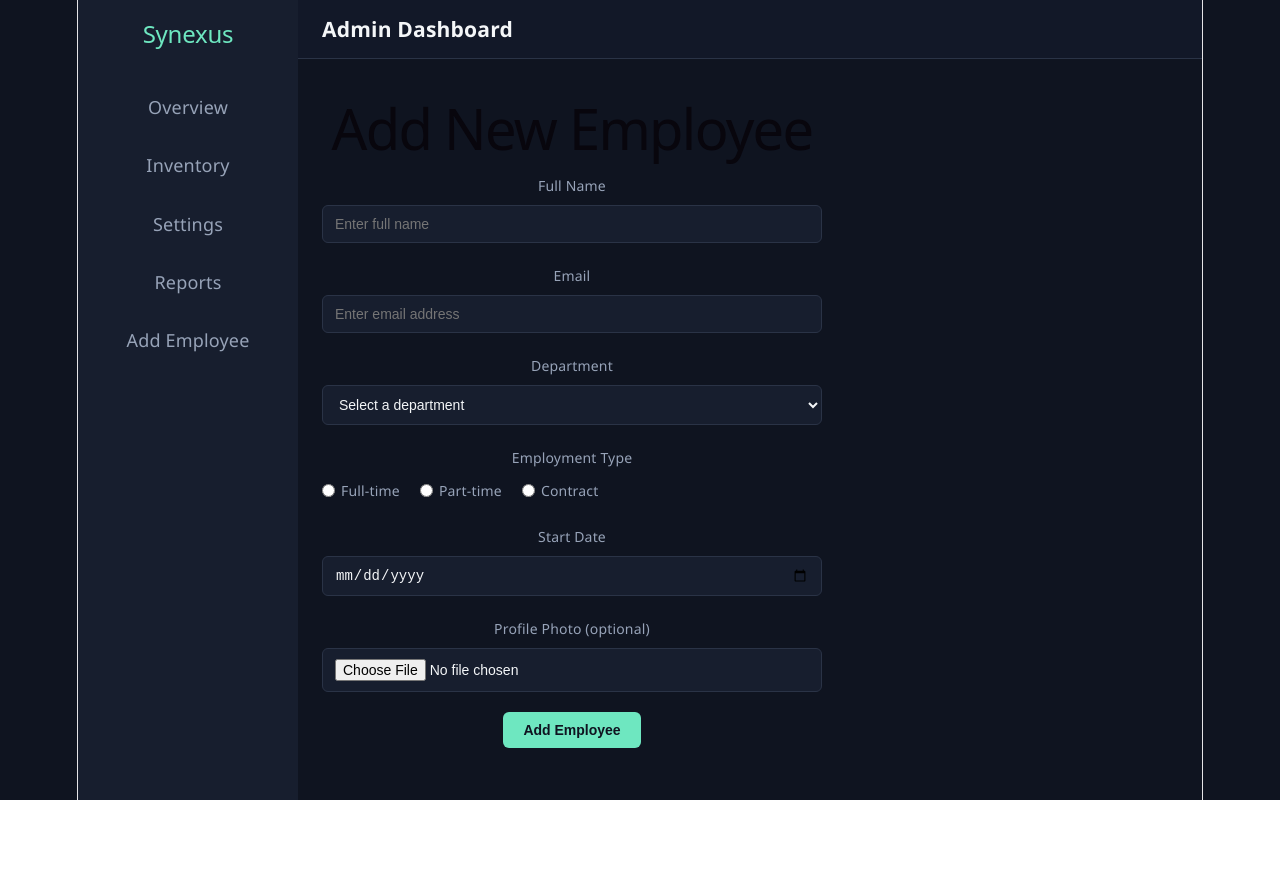
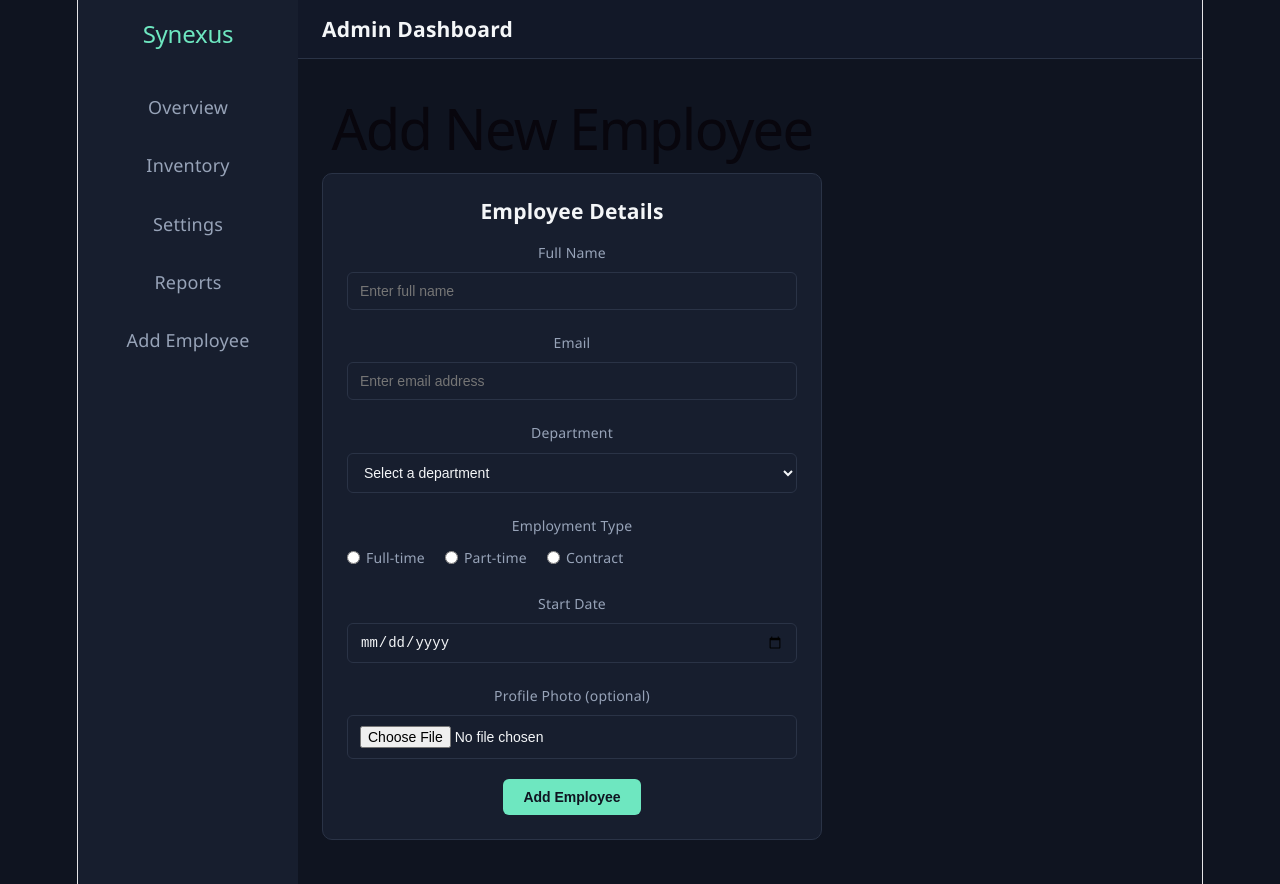
Before and after one commit to UroojSheikh/synexus-admin-dashboard, a React (Vite) app: page /add-employee in a window 1280 px wide. Before the commit the page ends 800 px from the top, so only its background shows below. Built offline with nearby package versions, Linux system fonts and the light colour scheme.

Commit message:
Day 8: feat - create reusable Card component, wrap Add Employee form

```diff
--- a/src/App.css
+++ b/src/App.css
@@ -300,3 +300,15 @@ button[type="submit"] {
   padding: 14px 28px;
   font-size: 16px;
 }
+.card {
+  background-color: #171E2E;
+  border: 1px solid #2A3346;
+  border-radius: 10px;
+  padding: 24px;
+  margin-bottom: 20px;
+}
+
+.card-title {
+  margin-bottom: 16px;
+  color: #F4F6F8;
+}
--- /dev/null
+++ b/src/components/Card.jsx
@@ -0,0 +1,10 @@
+function Card({ children, title }) {
+  return (
+    <div className="card">
+      {title && <h3 className="card-title">{title}</h3>}
+      {children}
+    </div>
+  );
+}
+
+export default Card;
--- a/src/pages/AddEmployee.jsx
+++ b/src/pages/AddEmployee.jsx
@@ -1,5 +1,6 @@
 import Button from '../components/Button';
 import Input from '../components/Input';
+import Card from '../components/Card';
 import { useState } from 'react';
 
 function AddEmployee() {
@@ -63,6 +64,8 @@ function AddEmployee() {
   return (
     <div className="form-container">
       <h1>Add New Employee</h1>
+
+      <Card title="Employee Details">
         <form onSubmit={handleSubmit}>
           <Input
             label="Full Name"
@@ -158,6 +161,7 @@ function AddEmployee() {
 
           <Button type="submit" variant="primary" size="medium">Add Employee</Button>
         </form>
+      </Card>
 
       {submitted && <p className="success-message">Employee added successfully!</p>}
     </div>
```
Lines whose indentation alone changed are shown as unchanged.
